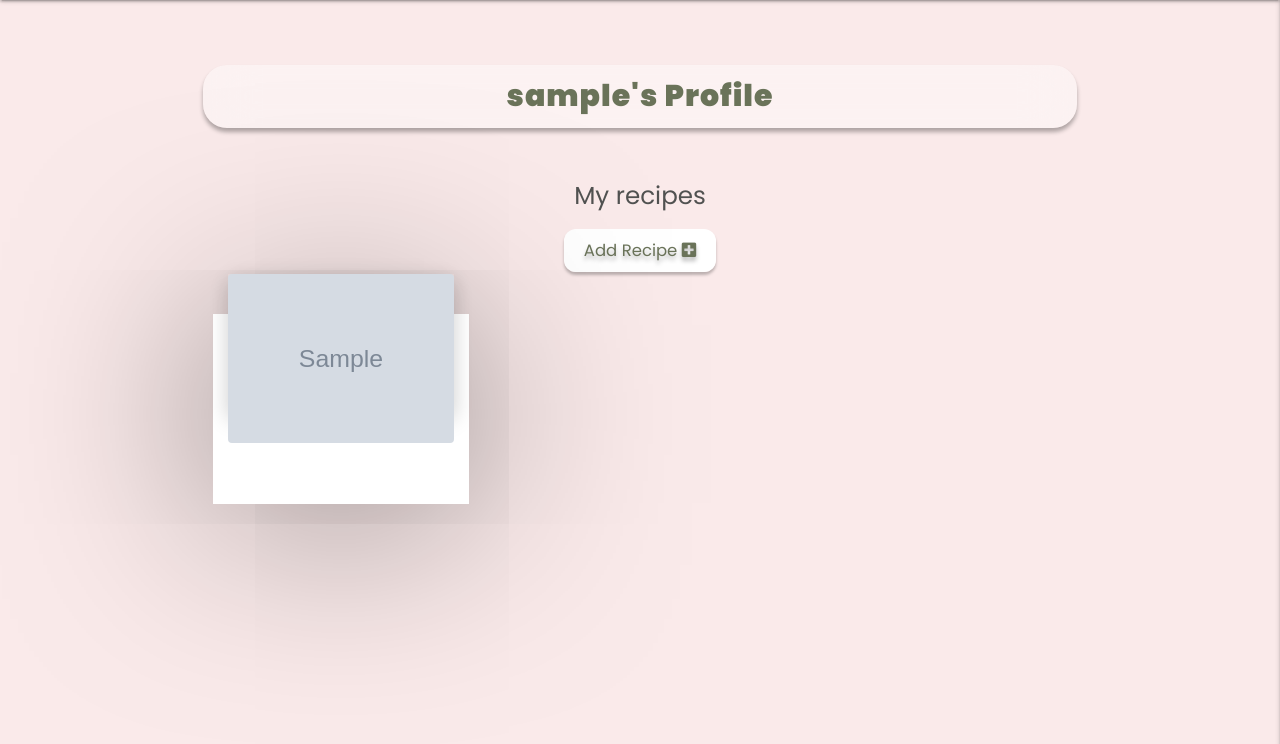
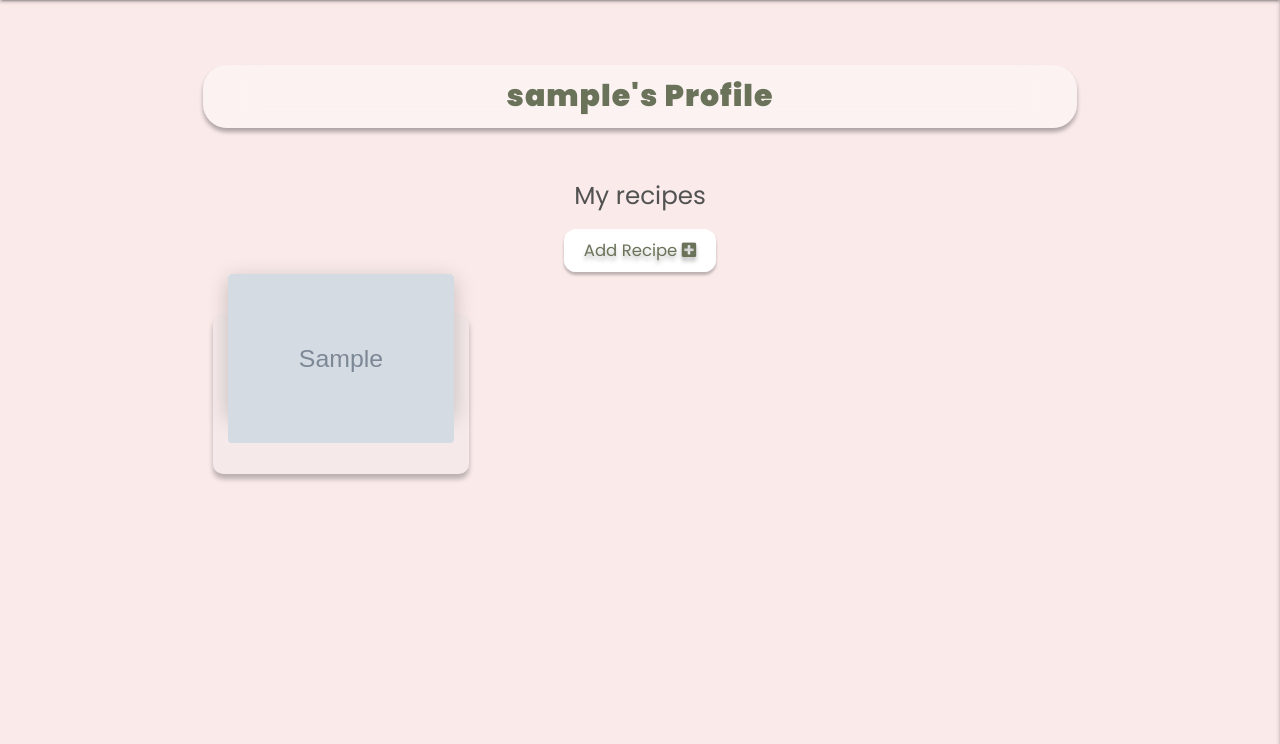
Before and after one commit to steff880/MS3-MyRecipeBook, a Flask app: a page that uses templates/base.html in a window 1280 px wide. Shown: the part 64-808 px from the top of the page. Run offline with Flask 2, Linux system fonts and the light colour scheme; the visitor is signed in with stand-in values (Sample User, id 1); grey boxes marked "Sample" are stand-in pictures; a database or web service that is not in the repository returns one stand-in record (values such as "Sample title"); some libraries are stand-ins or nearby versions.

Commit message:
Change height, background, and box-shadow of recipe-card

```diff
--- a/static/css/style.css
+++ b/static/css/style.css
@@ -211,18 +211,19 @@ header .brand-logo,
 .recipe-card {
     position: relative;
     max-width: 300px;
-    height: 190px;
-    background-color: #fff;
+    height: 160px;
+    background-color: #f5e9e9;
+    border-radius: 10px;
     margin: 30px 10px;
     padding: 20px 15px;
     display: flex;
     flex-direction: column;
-    box-shadow: 0 5px 202px rgba(0, 0, 0, 0.5);
+    box-shadow: 0 5px 5px rgba(0, 0, 0, 0.25);
     transition: 0.3s ease-in-out;
 }
 
 .recipe-card:hover {
-    height: 420px;
+    height: 350px;
 }
 
 .recipe-card .img-box {
```
